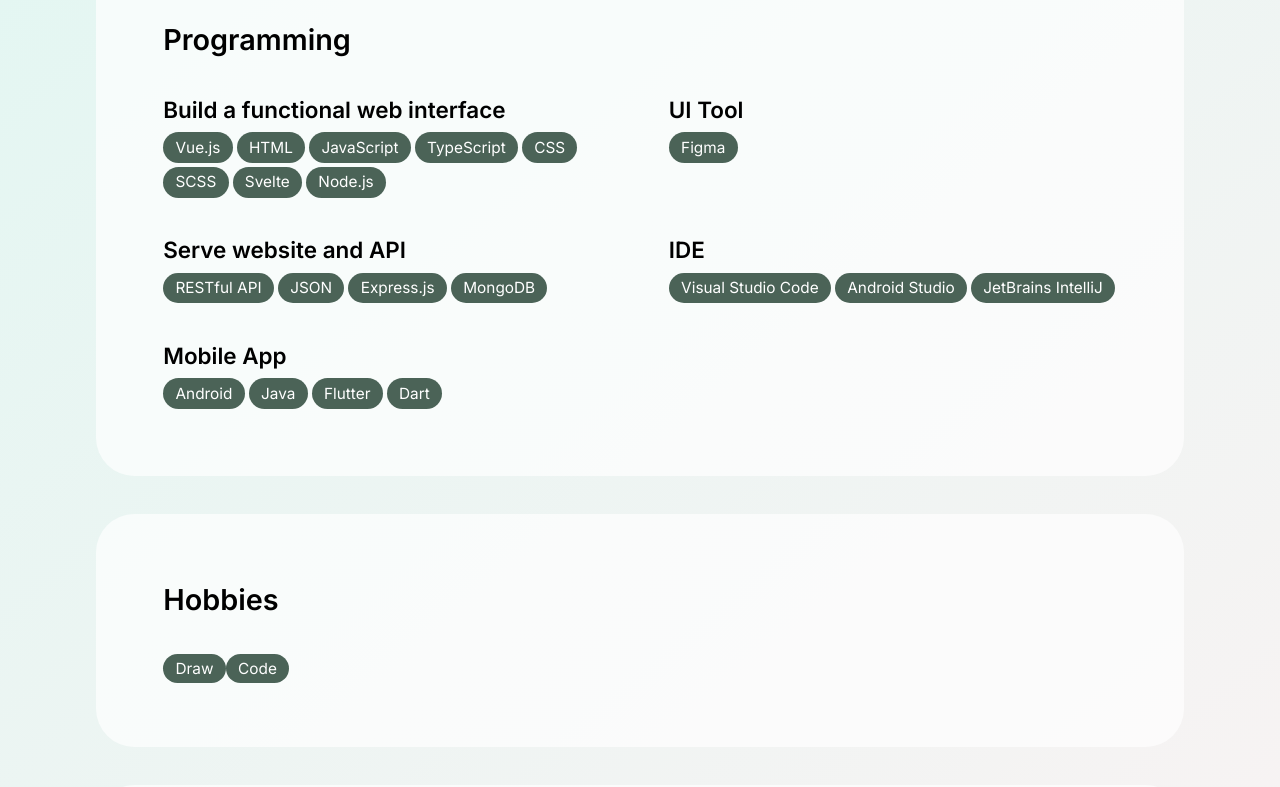
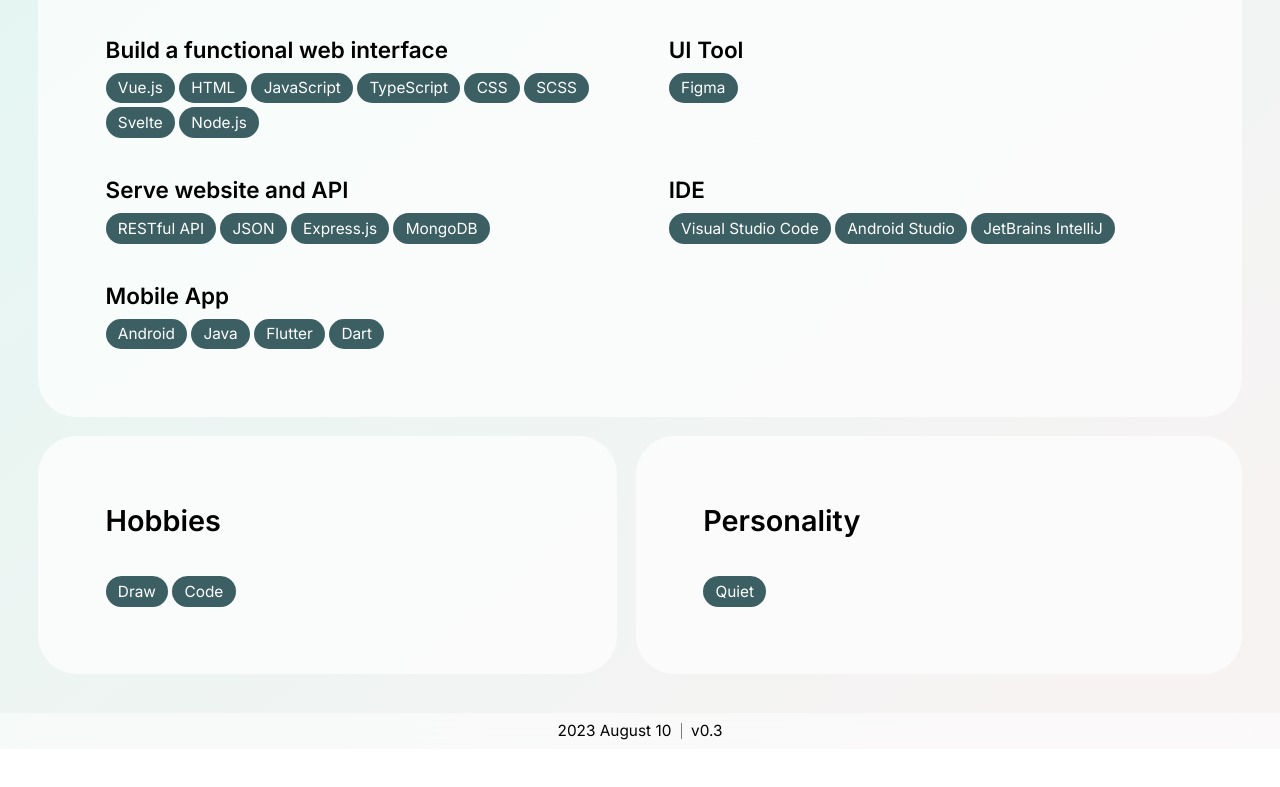
Before and after one commit to JimmyChane/jimmychane-web-ui, a Vue app: page /#/ in a window 1280 px wide. Shown: the part 693-1480 px from the top of the page. After the commit the page ends 1442 px from the top, so only its background shows below. Built offline with nearby package versions, Linux system fonts and the light colour scheme.

Commit message:
v0.3
- Optimize PageHome.vue to use available spacing
- Added labels to PageCode.vue
- Added version to footer

```diff
--- a/src/App-Footer.vue
+++ b/src/App-Footer.vue
@@ -1,41 +1,43 @@
-<script>
-   import AppNav from "./App-Nav.vue";
-   export default {
-      components: { AppNav },
-      data: () => ({
-         routes: [
-            { path: "/", title: "About" },
-            { path: "/code", title: "Projects" },
-            // { path: "/art", title: "Art" },
-            { path: "/fursona", title: "Fursona" },
-         ],
-      }),
-   };
-</script>
-
 <template>
   <div class="App-footer">
-      <span>Updated on 2023 August 8</span>
+    <span>2023 August 10</span>
+    <span class="App-footer-separator" />
+    <span>v0.3</span>
   </div>
 </template>
 
 <style lang="scss" scoped>
   .App-footer {
     width: 100%;
+    gap: 0.5rem;
     display: flex;
+    flex-direction: row;
     justify-content: center;
     align-items: center;
 
     background-color: hsla(0, 0%, 100%, 0.5);
+
     @supports (-webkit-backdrop-filter: none) or (backdrop-filter: none) {
       --blur: 1rem;
       -webkit-backdrop-filter: blur(var(--blur));
       backdrop-filter: blur(var(--blur));
     }
 
-      & > * {
     padding: 0.5em 1em;
     font-size: 0.8em;
+
+    .App-footer-separator {
+      display: flex;
+      --width: 0.5px;
+      --height: 1em;
+      width: var(--width);
+      height: var(--height);
+      min-width: var(--width);
+      min-height: var(--height);
+      max-width: var(--width);
+      max-height: var(--height);
+
+      background-color: rgba(0, 0, 0, 0.5);
     }
   }
 </style>
--- /dev/null
+++ b/src/views/code/PageCode-label.vue
@@ -0,0 +1,16 @@
+<template>
+  <span class="label">
+    <slot />
+  </span>
+</template>
+
+<style lang="scss" scoped>
+  .label {
+    background: var(--color);
+    color: white;
+    padding: 0.3em 0.8em;
+    border-radius: 2em;
+
+    font-size: 0.8em;
+  }
+</style>
--- /dev/null
+++ b/src/views/code/PageCode-labels.vue
@@ -0,0 +1,18 @@
+<template>
+  <div class="labels">
+    <slot />
+  </div>
+</template>
+
+<style lang="scss" scoped>
+  .labels {
+    width: 100%;
+    gap: 4px;
+
+    display: flex;
+    flex-direction: row;
+    flex-wrap: wrap;
+    align-items: flex-start;
+    justify-content: flex-start;
+  }
+</style>
--- a/src/views/code/PageCode.vue
+++ b/src/views/code/PageCode.vue
@@ -1,14 +1,17 @@
 <script>
   import Header from "./PageCode-header.vue";
+  import Labels from "./PageCode-labels.vue";
+  import Label from "./PageCode-label.vue";
   export default {
-    components: { Header },
+    components: { Header, Labels, Label },
   };
 </script>
 
 <template>
   <div class="PageCode">
+    <div>
       <a
-      class="PageCode-preview-a"
+        class="PageCode-preview"
         href="https://www.freshnet.app"
         target="_blank"
       >
@@ -17,6 +20,17 @@
           src="@/assets/showcase-freshnet-enterprise.png"
         />
       </a>
+
+      <Labels>
+        <Label>Vue.js</Label>
+        <Label>Express.js</Label>
+        <Label>MongoDB</Label>
+        <Label>TypeScript</Label>
+        <Label>JavaScript</Label>
+        <Label>SSL</Label>
+        <Label>PWA</Label>
+      </Labels>
+
       <Header
         title="Freshnet Enterprise"
         subtitle="Commercial Website"
@@ -28,76 +42,77 @@
         information about each product, including specifications, pricing, and
         availability. It features high-quality images and comprehensive
         descriptions. The goal is to attract and retain customers, driving sales
-      and growth for Freshnet Enterprise in today's competitive marketplace.</p
+        and growth for Freshnet Enterprise in today's competitive
+        marketplace.</p
       >
+    </div>
 
+    <div>
       <a
-      class="PageCode-preview-a"
+        class="PageCode-preview"
         href="https://ref.rorywolf.net/"
         target="_blank"
       >
         <img class="PageCode-preview" src="@/assets/showcase-rory-xavier.png" />
       </a>
+      <Labels>
+        <Label>Svelte.js</Label>
+      </Labels>
       <Header
-      title="Rory Xavier"
+        title="Rory Xavier, Reference"
         subtitle="Personal Website"
         href="https://ref.rorywolf.net/"
       />
       <p
         >I built my boyfriend's personal website to showcase his fursona
-      reference. The website features a clean and user-friendly design, allowing
-      visitors to easily navigate and explore his unique character. It includes
-      a gallery of high-quality artwork and detailed descriptions that capture
-      the essence of his fursona. The site also provides a brief biography,
-      highlighting his interests and background within the furry community. With
-      seamless integration of social media links and a contact form, the website
-      serves as a comprehensive platform for my friend to connect with fellow
-      furries and share his passion for his fursona.</p
+        reference. The website features a clean and user-friendly design,
+        allowing visitors to easily navigate and explore his unique character.
+        It includes a gallery of high-quality artwork and detailed descriptions
+        that capture the essence of his fursona. The site also provides a brief
+        biography, highlighting his interests and background within the furry
+        community. With seamless integration of social media links and a contact
+        form, the website serves as a comprehensive platform for my friend to
+        connect with fellow furries and share his passion for his fursona.</p
       >
-
-    <Header title="Knowledge Gained" />
-    <ul class="PageCode-knowledges">
-      <li>Build using Vue.js</li>
-      <li>Build using Svelte</li>
-      <li>Build using TypeScript</li>
-      <li>Serve PWA web application</li>
-      <li>Manage Domains & SSL</li>
-      <li>Deploy Frontend Server using Express.js & Caddy</li>
-      <li>Deploy & Manage Backend Server in Express.js</li>
-    </ul>
+    </div>
   </div>
 </template>
 
 <style lang="scss" scoped>
   .PageCode {
-    max-width: 35rem;
+    --color: #3c5f64;
+
+    max-width: 40rem;
     display: flex;
     flex-direction: column;
     text-align: start;
     padding: 2em;
     padding-bottom: 7em;
-    gap: 2rem;
+    gap: 4rem;
 
-    .PageCode-preview-a {
-      margin: auto;
+    & > * {
+      display: flex;
+      flex-direction: column;
+      text-align: start;
+      gap: 0.5rem;
+
+      a.PageCode-preview {
         border-radius: 1em;
-      .PageCode-preview {
+        width: 20rem;
+        max-width: 20rem;
+        img.PageCode-preview {
           width: 100%;
-        max-width: 20rem;
+          width: inherit;
+          max-width: inherit;
           margin: auto;
           border-radius: 1em;
           box-shadow: 0px 4px 10px rgba(0, 0, 0, 0.05);
         }
       }
       p {
+        margin-top: 1rem;
         margin-bottom: 2rem;
       }
-    .PageCode-knowledges {
-      gap: 0.3em;
-      margin: 0;
-      padding-left: 1.5em;
-      display: flex;
-      flex-direction: column;
     }
   }
 </style>
--- a/src/views/fursona/PageFursona.vue
+++ b/src/views/fursona/PageFursona.vue
@@ -67,7 +67,7 @@
 
 <style lang="scss" scoped>
   .PageFursona {
-    max-width: 35rem;
+    max-width: 60rem;
     display: flex;
     flex-direction: column;
     text-align: start;
--- a/src/views/home/PageHome-header.vue
+++ b/src/views/home/PageHome-header.vue
@@ -76,7 +76,6 @@
 <style lang="scss" scoped>
   .PageHome-header {
     width: 100%;
-    // max-width: 50rem;
     transition: all 0.3s;
 
     display: grid;
@@ -170,7 +169,7 @@
     }
   }
 
-  @media (max-width: 750px) {
+  @media (max-width: 850px) {
     .PageHome-header {
       place-items: center;
       font-size: 0.8rem;
@@ -182,7 +181,7 @@
       }
     }
   }
-  @media (min-width: 750px) {
+  @media (min-width: 850px) {
     .PageHome-header {
       display: grid;
       grid-template-areas:
--- a/src/views/home/PageHome-section.vue
+++ b/src/views/home/PageHome-section.vue
@@ -1,8 +1,6 @@
 <template>
   <div class="card">
-    <div class="card-body">
     <slot />
-    </div>
   </div>
 </template>
 
@@ -16,35 +14,16 @@
 
     display: flex;
     flex-direction: column;
-    align-items: center;
+    align-items: stretch;
 
-    &:first-child {
-      padding-top: 1rem;
-    }
-    &:last-child {
-      padding-bottom: 1rem;
-    }
-
-    .card-body {
     width: 100%;
     padding: 3rem 2rem;
     border-radius: 2rem;
     background: var(--background-color);
-    }
 
     @media (min-width: 1200px) {
-      padding: 1rem 5rem;
-      &:first-child {
-        padding-top: 2rem;
-      }
-      &:last-child {
-        padding-bottom: 2rem;
-      }
-
-      .card-body {
       max-width: var(--max-width);
       padding: 3.5rem;
     }
   }
-  }
 </style>
--- a/src/views/home/PageHome.vue
+++ b/src/views/home/PageHome.vue
@@ -13,15 +13,15 @@
 
 <template>
   <div class="PageHome">
-    <Section class="PageHome-intro">
+    <Section :style="{ 'grid-area': 'intro' }">
       <Header />
     </Section>
 
-    <Section>
+    <Section :style="{ 'grid-area': 'programming' }">
       <SectionBody>
         <h2>Programming</h2>
 
-        <div class="PageHome-sections">
+        <div class="PageHome-groups">
           <Group title="Build a functional web interface">
             <Labels>
               <Label>Vue.js</Label>
@@ -70,7 +70,7 @@
       </SectionBody>
     </Section>
 
-    <Section>
+    <Section :style="{ 'grid-area': 'hobbies' }">
       <SectionBody>
         <h2>Hobbies</h2>
         <ul>
@@ -80,7 +80,7 @@
       </SectionBody>
     </Section>
 
-    <Section>
+    <Section :style="{ 'grid-area': 'personality' }">
       <SectionBody>
         <h2>Personality</h2>
         <ul>
@@ -93,26 +93,45 @@
 
 <style lang="scss">
   .PageHome {
-    width: 100%;
-    display: flex;
-    flex-direction: column;
-    align-items: stretch;
-    justify-content: flex-start;
+    --color: #3c5f64;
+    --max-width: 60rem;
 
+    max-width: 100%;
     font-size: 1rem;
 
-    --color: #4b6357;
-    --max-width: 60rem;
+    display: grid;
+    grid-template-areas:
+      "intro"
+      "programming"
+      "hobbies"
+      "personality";
+    gap: 0.5rem;
+    padding: 0.5rem;
+    padding-bottom: 1rem;
 
+    @media (min-width: 700px) {
+      gap: 1rem;
+      padding: 2rem;
+      grid-template-areas:
+        "intro intro"
+        "programming programming"
+        "hobbies personality";
+    }
+
+    // every sections
     & > *:not(:first-child) {
       --background-color: hsla(0, 0%, 100%, 0.7);
     }
 
-    .PageHome-sections {
+    .PageHome-groups {
       min-width: 100%;
       display: grid;
       grid-template-columns: repeat(auto-fill, minmax(20rem, 1fr));
       gap: 2rem 3rem;
     }
+    ul {
+      display: flex;
+      gap: 4px;
+    }
   }
 </style>
```
Lines whose indentation alone changed are shown as unchanged.
